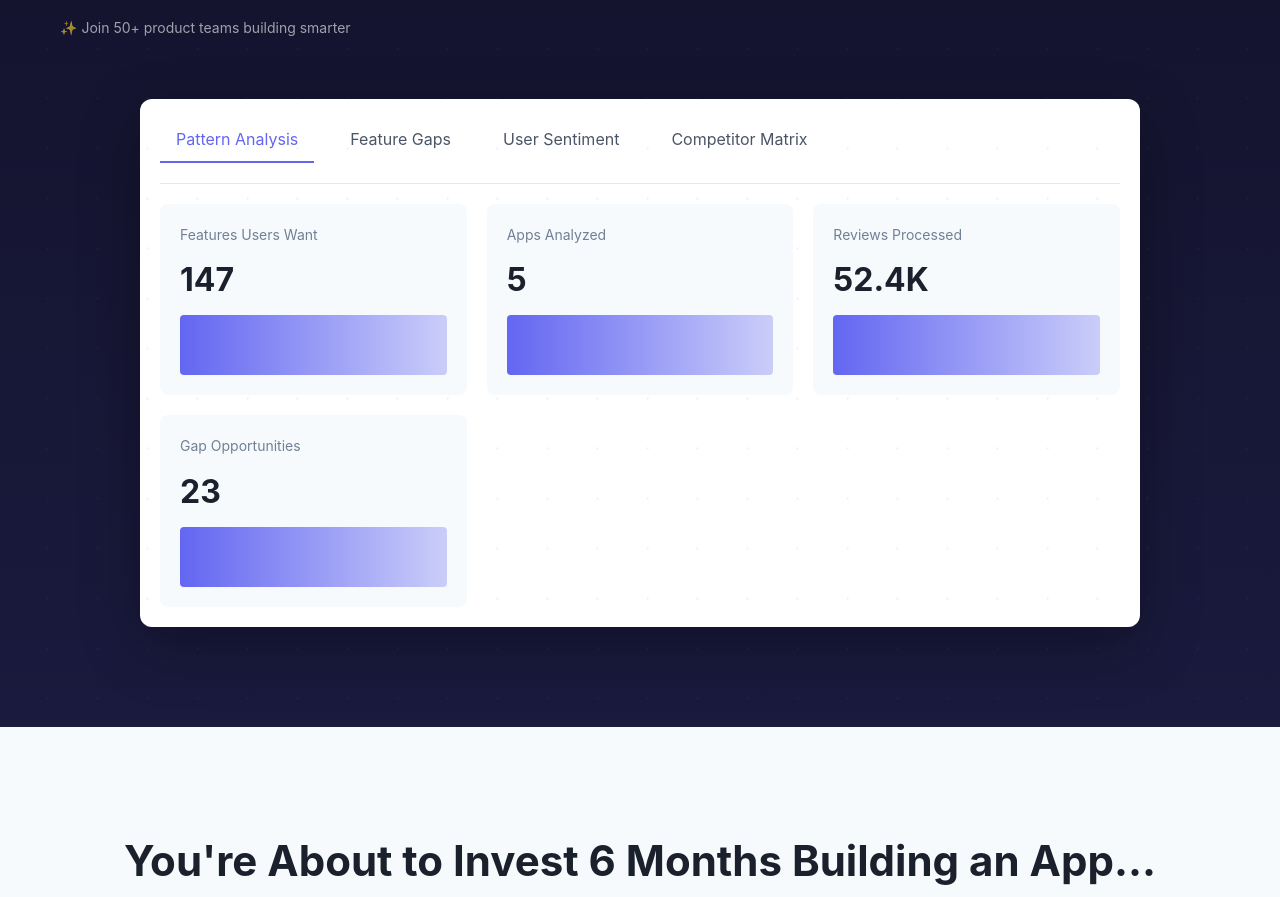
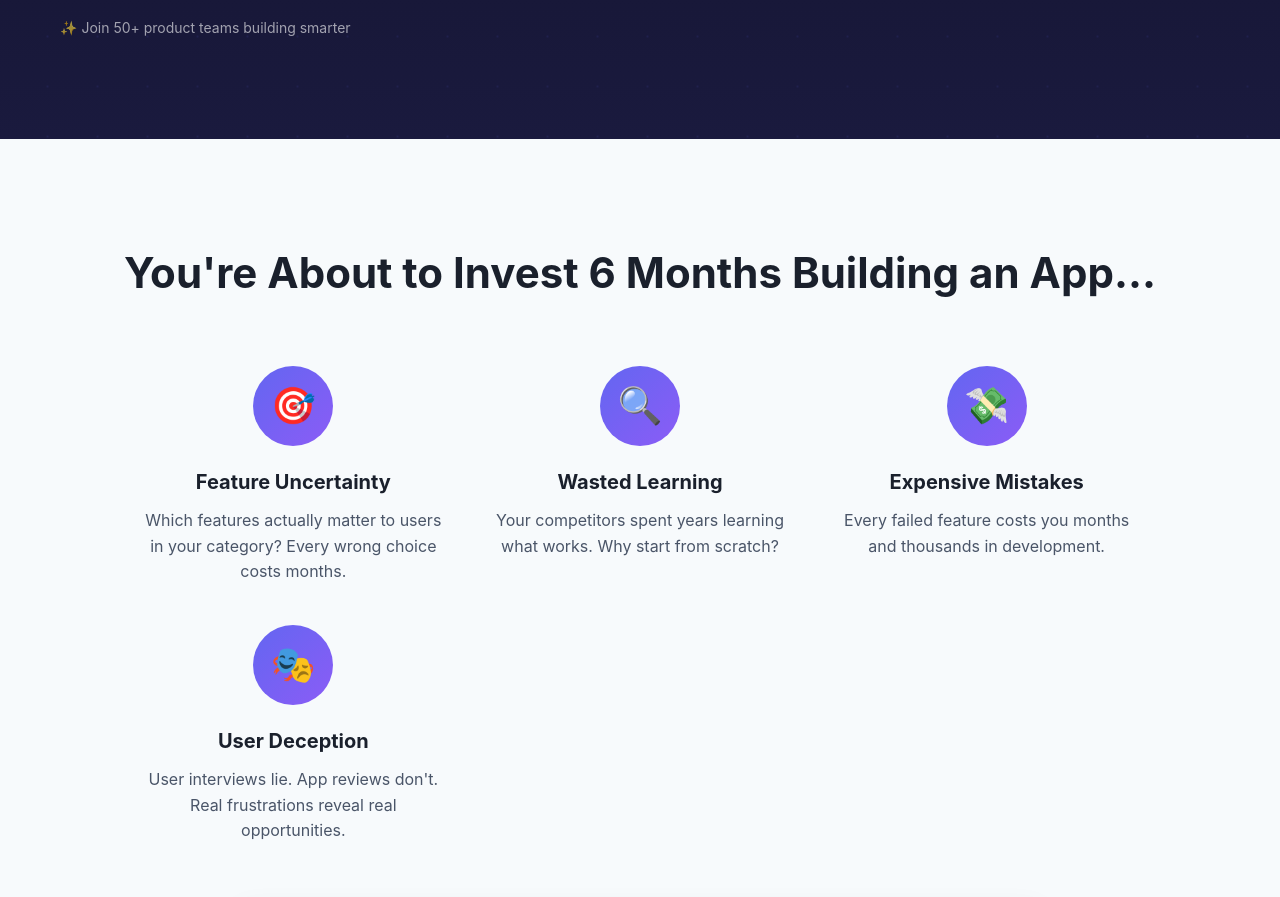
Before and after one commit to js-headquaters/app-reviews-intelligence-landings, a plain HTML site: page land0/index.html in a window 1280 px wide. Shown: the part 581-1478 px from the top of the page. Drawn offline with Linux system fonts and the light colour scheme.

Commit message:
remove dashboard

```diff
--- a/land0/index.html
+++ b/land0/index.html
@@ -632,40 +632,6 @@
 
                 <p class="trust-signal">✨ Join 50+ product teams building smarter</p>
             </div>
-
-            <!-- Dashboard Preview -->
-            <div class="dashboard-preview">
-                <div class="dashboard-header">
-                    <div class="dashboard-tabs">
-                        <div class="tab active">Pattern Analysis</div>
-                        <div class="tab">Feature Gaps</div>
-                        <div class="tab">User Sentiment</div>
-                        <div class="tab">Competitor Matrix</div>
-                    </div>
-                </div>
-                <div class="dashboard-grid">
-                    <div class="metric-card">
-                        <div class="metric-label">Features Users Want</div>
-                        <div class="metric-value">147</div>
-                        <div class="metric-chart"></div>
-                    </div>
-                    <div class="metric-card">
-                        <div class="metric-label">Apps Analyzed</div>
-                        <div class="metric-value">5</div>
-                        <div class="metric-chart"></div>
-                    </div>
-                    <div class="metric-card">
-                        <div class="metric-label">Reviews Processed</div>
-                        <div class="metric-value">52.4K</div>
-                        <div class="metric-chart"></div>
-                    </div>
-                    <div class="metric-card">
-                        <div class="metric-label">Gap Opportunities</div>
-                        <div class="metric-value">23</div>
-                        <div class="metric-chart"></div>
-                    </div>
-                </div>
-            </div>
         </div>
     </section>
 
```
